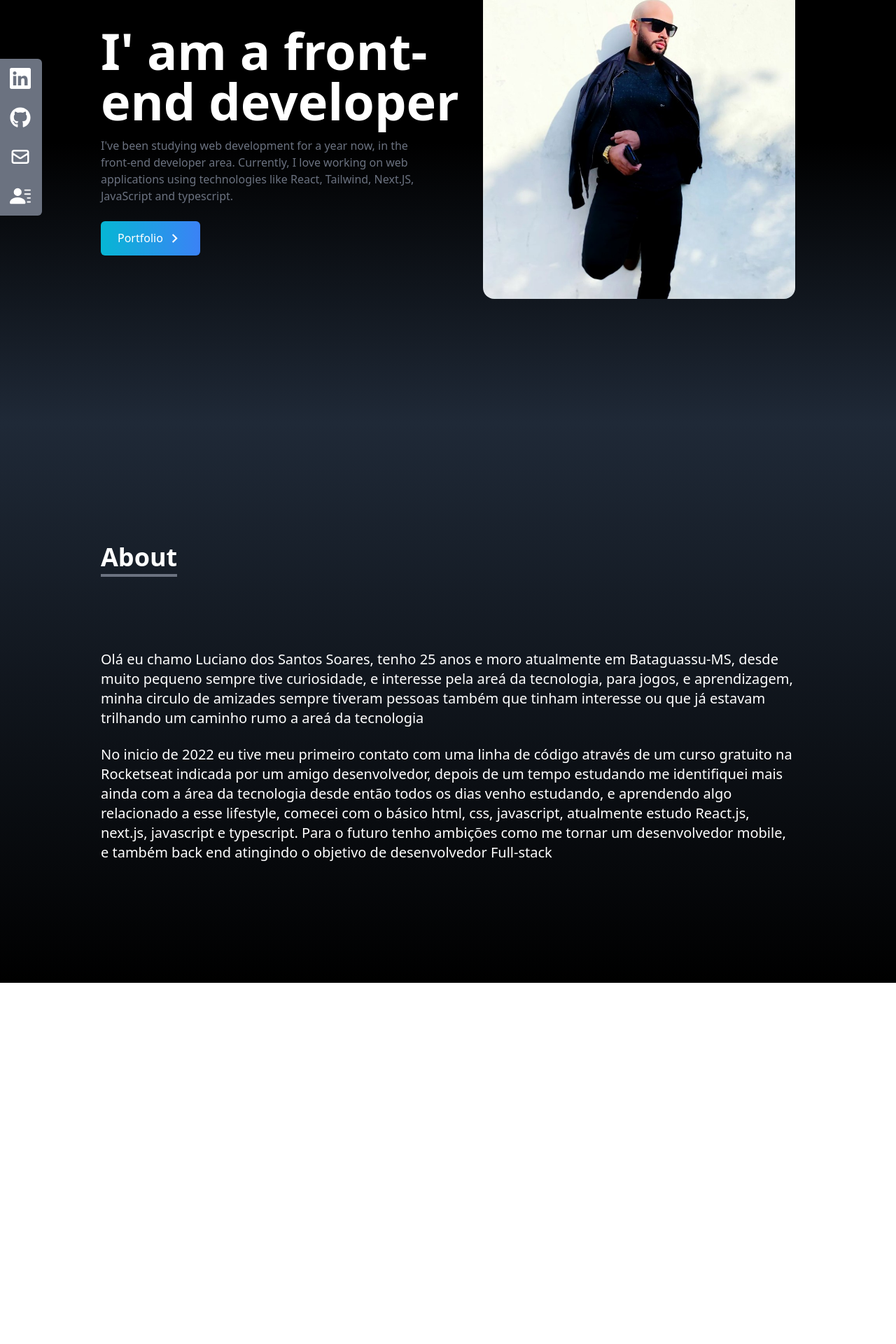
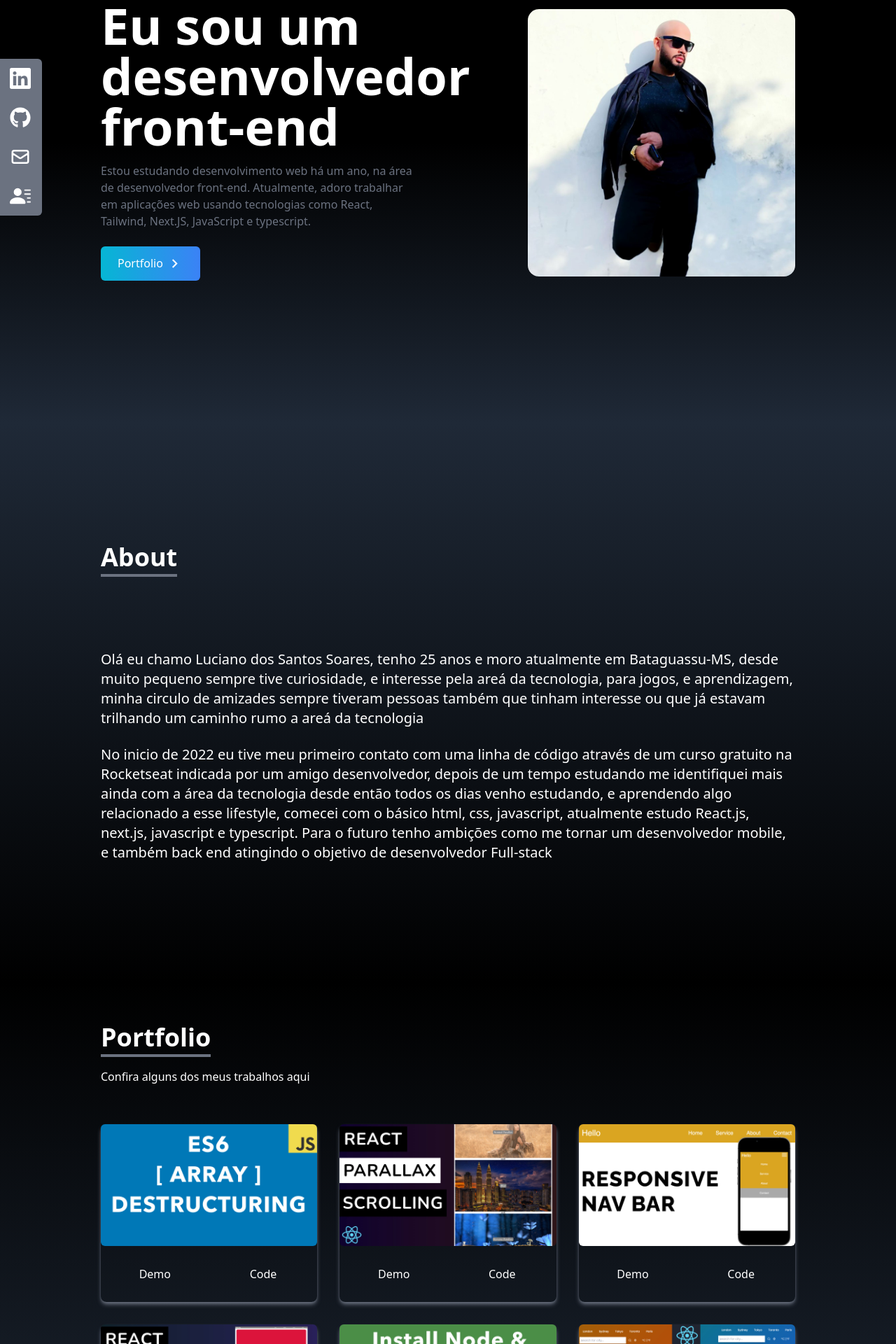
Before and after one commit to lucianosoares748/port_react, a React (Create React App) app: page / in a window 1280 px wide. Shown: the part 196-2116 px from the top of the page at 70% size. Before the commit the page ends 1600 px from the top, so only its background shows below. Built offline with nearby package versions, Linux system fonts and the light colour scheme.

Commit message:
end component portfolio

```diff
--- a/src/App.js
+++ b/src/App.js
@@ -1,6 +1,7 @@
 import About from "./components/About";
 import { Home } from "./components/Home";
 import NavBar from "./components/NavBar";
+import Portfolio from "./components/Portfolio";
 import SocialLinks from "./components/SocialLinks";
 
 function App() {
@@ -9,6 +10,7 @@
       <NavBar />
       <Home />
       <About />
+      <Portfolio />
       <SocialLinks />
     </div>
   );
--- a/src/components/Home.jsx
+++ b/src/components/Home.jsx
@@ -10,12 +10,12 @@
       <div className="max-w-screen-lg mx-auto flex flex-col items-center justify-center h-full px-4 md:flex-row">
         <div className="flex flex-col justify-center h-full">
           <h2 className="text-4xl sm:text-7xl font-bold text-white">
-            I' am a front-end developer
+            Eu sou um desenvolvedor front-end
           </h2>
           <p className="text-gray-500 py-4 max-w-md">
-            I've been studying web development for a year now, in the front-end
-            developer area. Currently, I love working on web applications using
-            technologies like React, Tailwind, Next.JS, JavaScript and
+            Estou estudando desenvolvimento web há um ano, na área de
+            desenvolvedor front-end. Atualmente, adoro trabalhar em aplicações
+            web usando tecnologias como React, Tailwind, Next.JS, JavaScript e
             typescript.
           </p>
 
--- /dev/null
+++ b/src/components/Portfolio.jsx
@@ -0,0 +1,74 @@
+import React from "react";
+import arrayDestruct from "../assets/portfolio/arrayDestruct.jpg";
+import installNode from "../assets/portfolio/installNode.jpg";
+import navbar from "../assets/portfolio/navbar.jpg";
+import reactParallax from "../assets/portfolio/reactParallax.jpg";
+import reactSmooth from "../assets/portfolio/reactSmooth.jpg";
+import reactWeather from "../assets/portfolio/reactWeather.jpg";
+
+const Portfolio = () => {
+  const portfolios = [
+    {
+      id: 1,
+      src: arrayDestruct,
+    },
+    {
+      id: 2,
+      src: reactParallax,
+    },
+    {
+      id: 3,
+      src: navbar,
+    },
+    {
+      id: 4,
+      src: reactSmooth,
+    },
+    {
+      id: 5,
+      src: installNode,
+    },
+    {
+      id: 6,
+      src: reactWeather,
+    },
+  ];
+
+  return (
+    <div
+      name="Portfolio"
+      className="bg-gradient-to-b from-black to-gray-800 w-full text-white md:h-screen"
+    >
+      <div className="max-w-screen-lg p-4 mx-auto flex flex-col justify-center w-full h-full">
+        <div className="pb-8 ">
+          <p className="text-4xl font-bold inline border-b-4 border-gray-500 ">
+            Portfolio
+          </p>
+          <p className="py-6">Confira alguns dos meus trabalhos aqui</p>
+        </div>
+
+        <div className="grid sm:grid-cols-2 md:grid-cols-3 gap-8 px12 sm:px-0">
+          {portfolios.map(({ id, src }) => (
+            <div key={id} className="shadow-md shadow-gray-500 rounded-lg">
+              <img
+                src={src}
+                alt=""
+                className="rounded-md duration-200 hover:scale-105"
+              />
+              <div className="flex items-center justify-center ">
+                <button className="w-1/2 px6 py-3 m-4 duration-200 hover:scale-105">
+                  Demo
+                </button>
+                <button className="w-1/2 px6 py-3 m-4 duration-200 hover:scale-105">
+                  Code
+                </button>
+              </div>
+            </div>
+          ))}
+        </div>
+      </div>
+    </div>
+  );
+};
+
+export default Portfolio;
```
